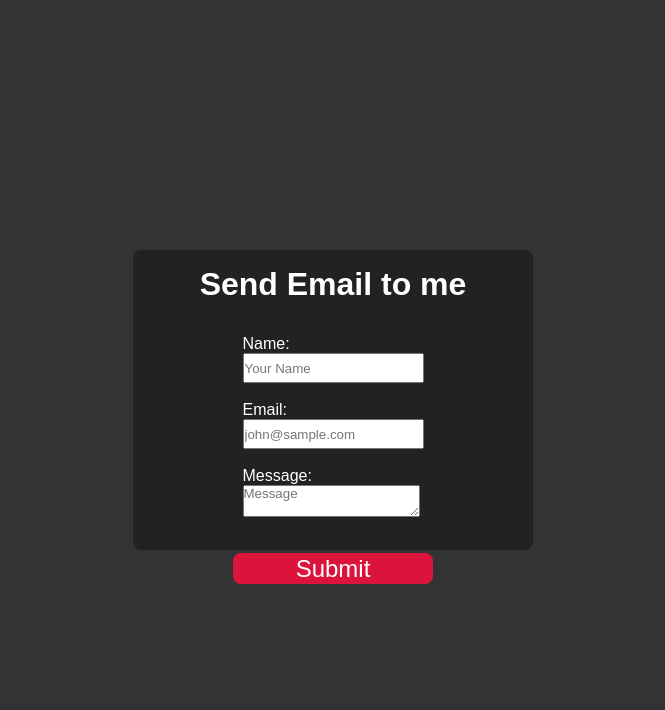
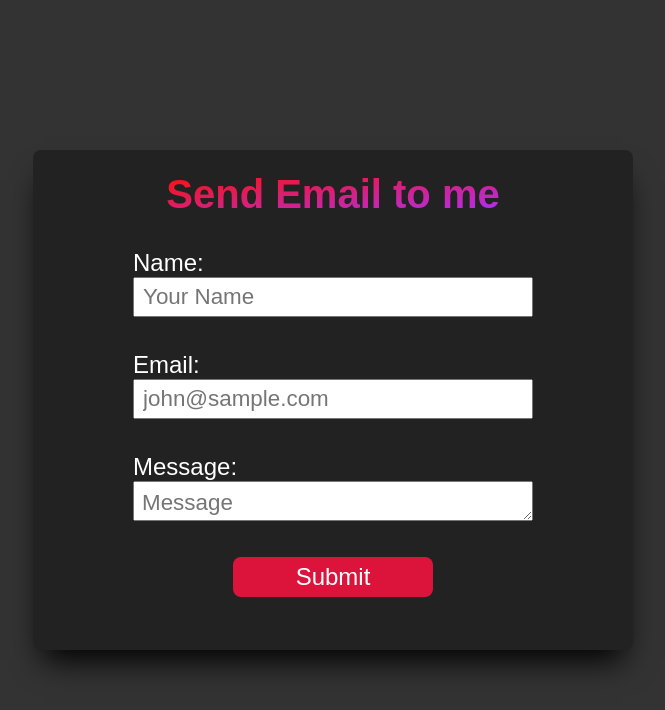
Before and after one commit to TrustierSquid/Email-app, a website built with Parcel: page index.html in a window 1280 px wide. Shown: the whole page, without its empty margins (307-972 px from the left). Built offline with nearby package versions, Linux system fonts and the light colour scheme; some packages are replaced by stand-ins of ours.

Commit message:
styled email field, status message and submit button

```diff
--- a/src/styles.scss
+++ b/src/styles.scss
@@ -15,19 +15,41 @@ body {
 
 #email-container {
     background-color: #222;
-    width: 400px;
-    height: 300px;
+    width: 600px;
+    height: 500px;
     padding: 1rem;
     display: flex;
     flex-direction: column;
     align-items: center;
+    justify-content: center;
     border-radius: 0.5rem;
+    box-shadow: rgb(0, 0, 0) 0px 20px 30px -10px;
+
+    h1 {
+        background: #FF1100;
+        background: linear-gradient(to bottom right, #FF1100 0%, #AC30FF 100%);
+        -webkit-background-clip: text;
+        -webkit-text-fill-color: transparent;
+        font-size: 2.5rem;
+
+
+    }
 
     form {
         padding: 2rem;
+        display: flex;
+        flex-direction: column;
+        gap: 0.5rem;
 
-        input {
-            height: 30px;
+        label {
+            font-size: 1.5rem;
+        }
+
+        input, textarea {
+            height: 40px;
+            width: 400px;
+            font-size: 1.4rem;
+            padding: 0.5rem;
         }
     }
 
@@ -47,5 +69,20 @@ body {
         &:hover {
             background-color: red;
         }
+
+    }
+
+    // FOR THE STATUS MESSAGE
+
+    .good {
+        color: lightgreen;
+    }
+
+    .bad {
+        color: red;
+    }
+
+    #status-message {
+        padding: 1rem;
     }
 }
```
